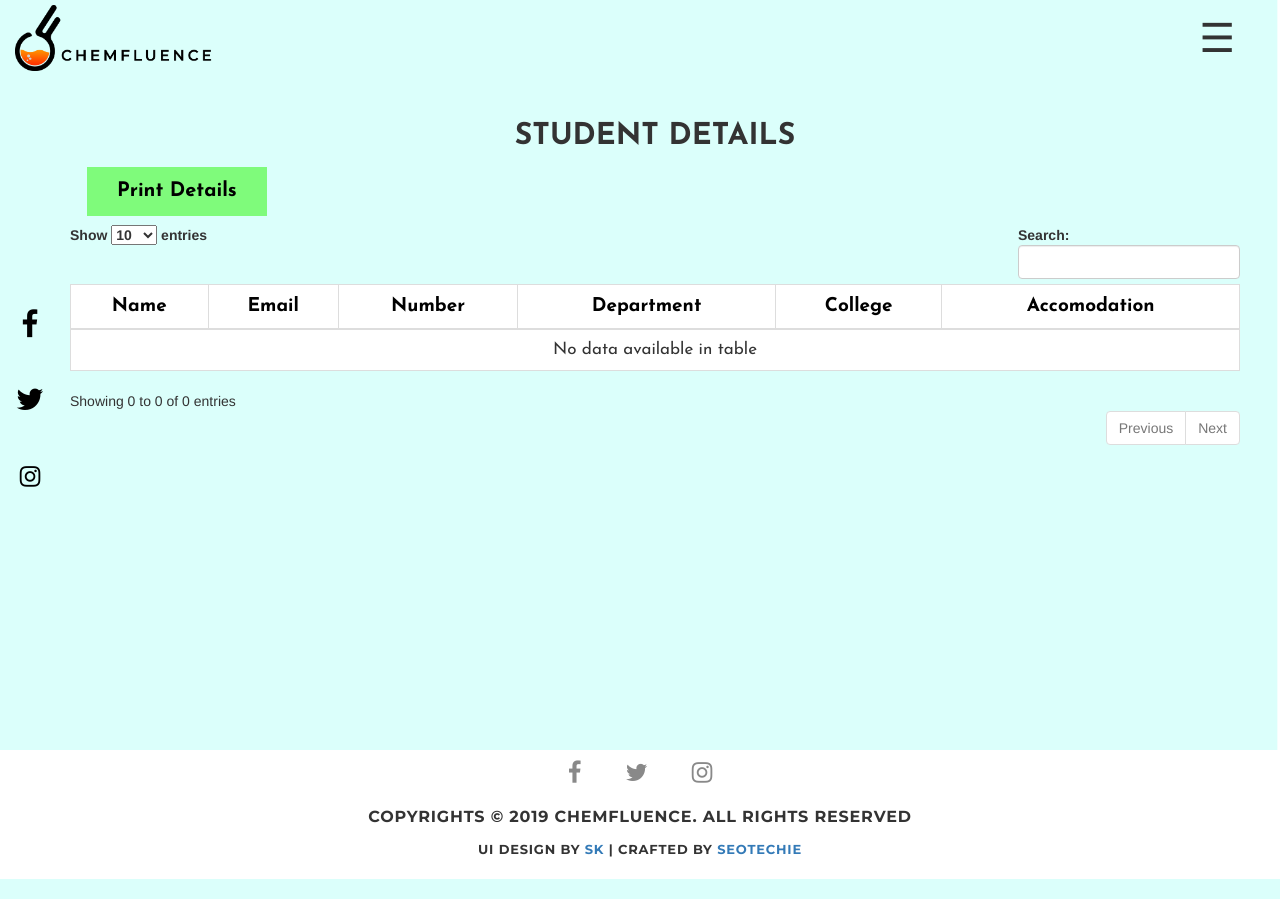
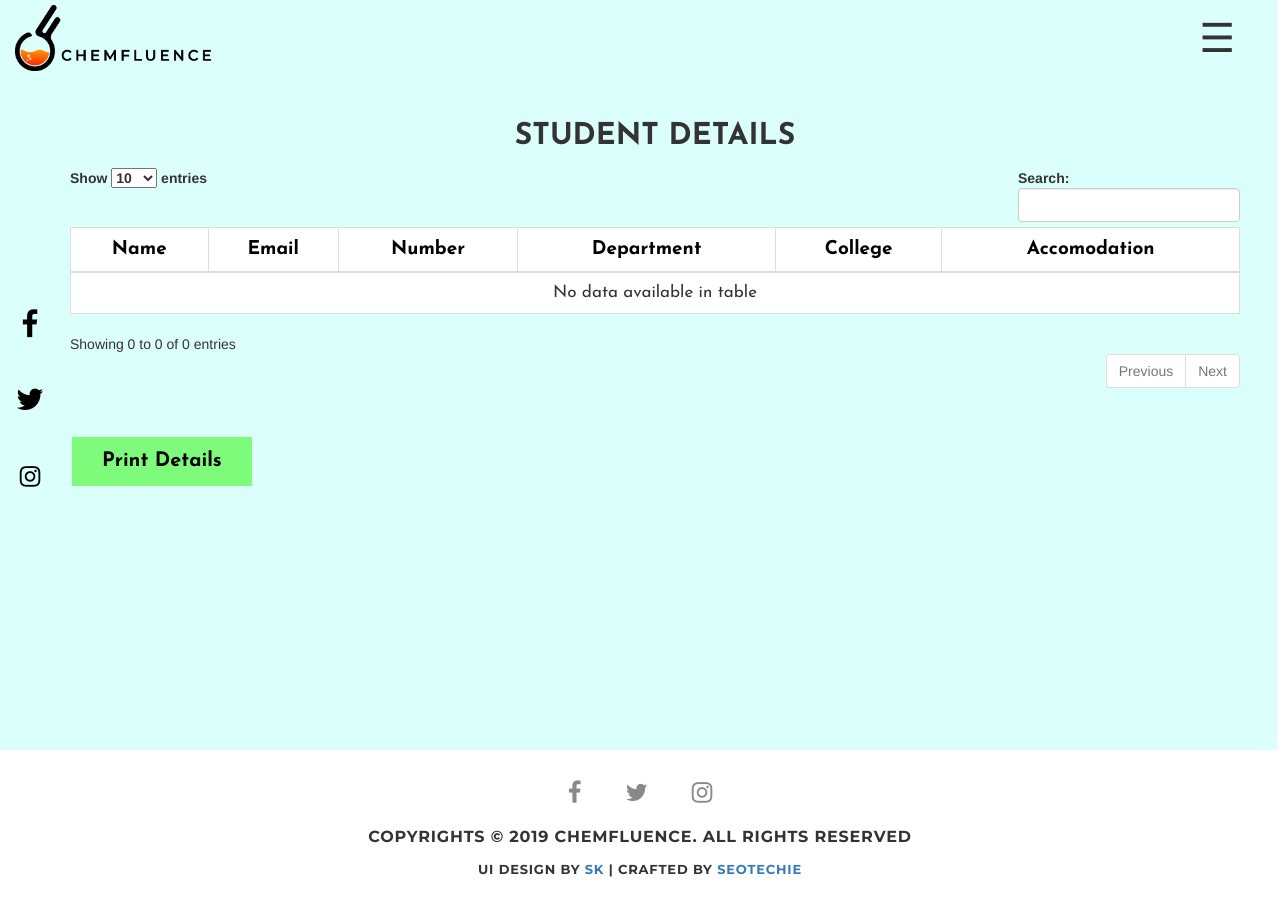
Before and after one commit to startersup/chemfluence, a PHP site: page /chemadmin/index.php in a window 1280 px wide. Run offline with PHP 8.4, Linux system fonts and the light colour scheme; the visitor is signed in with stand-in values (Sample User, id 1); data that the repository does not hold is empty; some libraries are stand-ins or nearby versions.

Commit message:
Update index.php
dddd

```diff
--- a/chemadmin/index.php
+++ b/chemadmin/index.php
@@ -155,7 +155,7 @@ $conn=mysqli_connect('localhost','u148781541_chemf','Chemfluence2019','u14878154
 <script src="https://cdn.datatables.net/1.10.16/js/dataTables.bootstrap4.min.js"></script>
 <div class="container">
    <center> <h3>Student Details</h3></center>
-    <button class="button2 button">Print Details</button>
+
 	<div class="row" >
 	<table id="example" class="table  table-bordered" id="printTable" style="width:100%;background-color:#ffffff;">
         <thead>
@@ -185,7 +185,8 @@ $conn=mysqli_connect('localhost','u148781541_chemf','Chemfluence2019','u14878154
              }
             ?></tbody>
 
-    </table>
+    </table><br>
+          <button class="button2 button">Print Details</button>
 	</div>
 </div>
                 </div>
```
